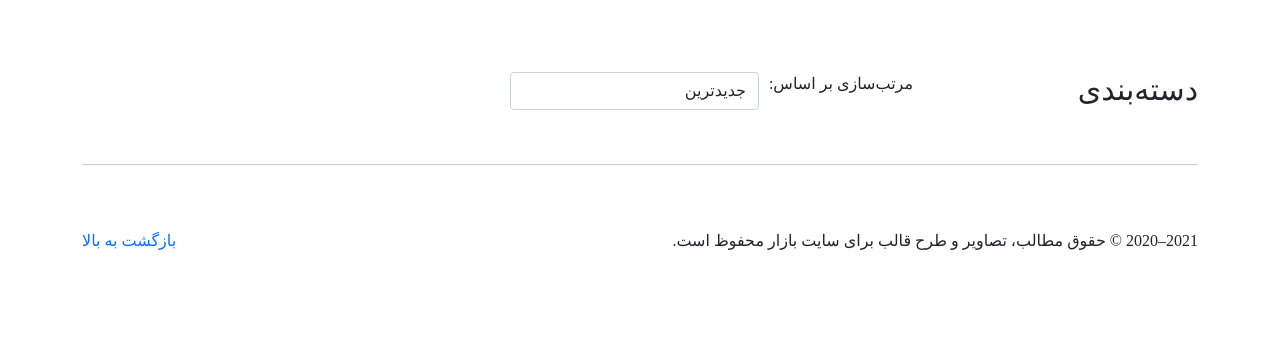
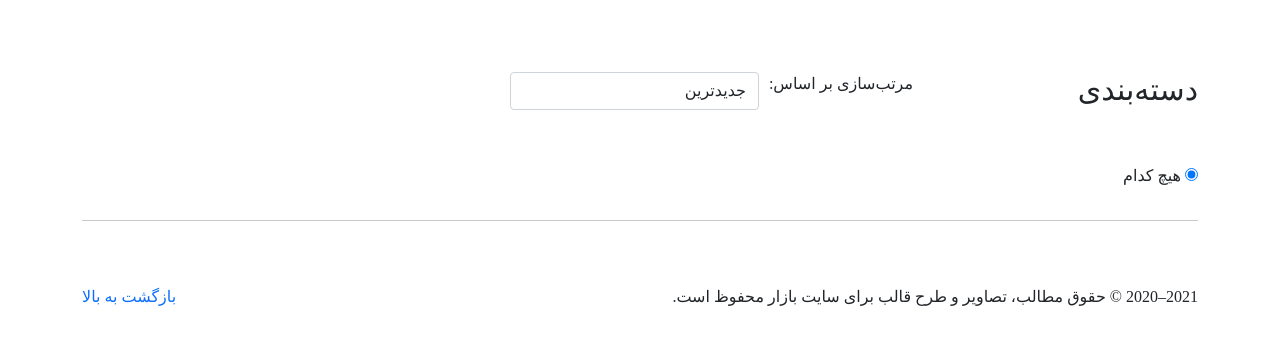
Before and after one commit to erfanghorbanee/Django-Ecommerce, a Django app: template products/templates/products/products.html in a window 1280 px wide. Shown: the part 56-401 px from the top of the page. Run offline with Django 3.2, Linux system fonts and the light colour scheme; the template is opened without the code that fills it, so the values that code supplies are empty; some libraries are stand-ins or nearby versions; some web fonts are replaced.

Commit message:
Products ordered by category completed.

```diff
--- a/products/templates/products/products.html
+++ b/products/templates/products/products.html
@@ -127,13 +127,24 @@
                 <h1 class="h2 pb-4">دسته&zwnj;بندی</h1>
 
                 <ul class="list-unstyled templatemo-accordion">
-                    {% for category in categories %}
-                        <div class="form-check">
-                          <input class="form-check-input" type="radio" name="flexRadioDefault">
-                          <label class="form-check-label" for="flexRadioDefault1">
-                              {{ category }}
-                          </label>
-                        </div>
+
+                    <form id="myForm">
+                        {% for category in categories %}
+                            <li>
+                            <label>
+                                <input type="radio" name="option" value="{{ category }}" onclick="pagination_func('/rest/products_list?category={{ category }}');">
+                                {{ category }}
+                            </label>
+                            </li>
+                        {% endfor %}
+                        <br>
+                        <li>
+                            <label>
+                                <input type="radio" name="option" value="undefined" checked onclick="">
+                                هیچ کدام
+                            </label>
+                        </li>
+                    </form>
 
 
 {#                        <li class="pb-3">#}
@@ -146,7 +157,7 @@
 {#                                <li><a class="text-decoration-none" href="#">2</a></li>#}
 {#                            </ul>#}
 {#                        </li>#}
-                    {% endfor %}
+
                 </ul>
             </div>
             <div class="col-lg-9">
--- a/static/js/pagination.js
+++ b/static/js/pagination.js
@@ -1,7 +1,7 @@
 function pagination_func(url = '/rest/products_list') {
     // if (url != null) {    must add regex for null
 
-    const data = {requestType: 'getPageProducts'}
+    const data = {}
 
     $.ajax({
         type: "GET",
@@ -16,10 +16,11 @@ function pagination_func(url = '/rest/products_list') {
             let next_page = data['links']['next']
             let previous_page = data['links']['previous']
             let products = data['results']
-            // console.log(products)
 
             $('#product_card').html("");
             $('#pagination').html("");
+
+
 
             // products list on each page
             for (let product in products) {
```
